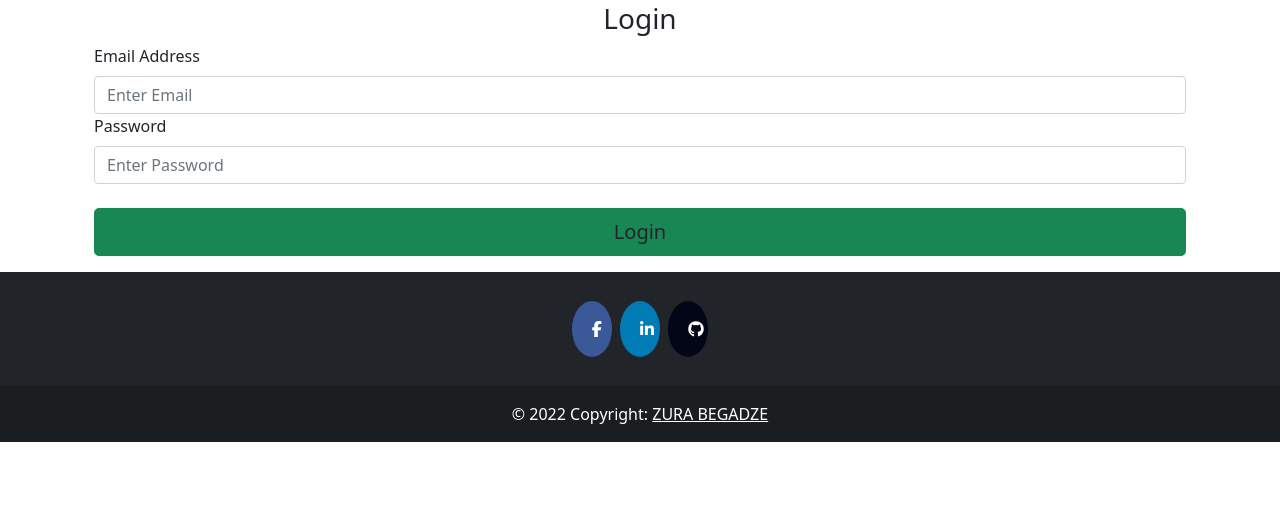
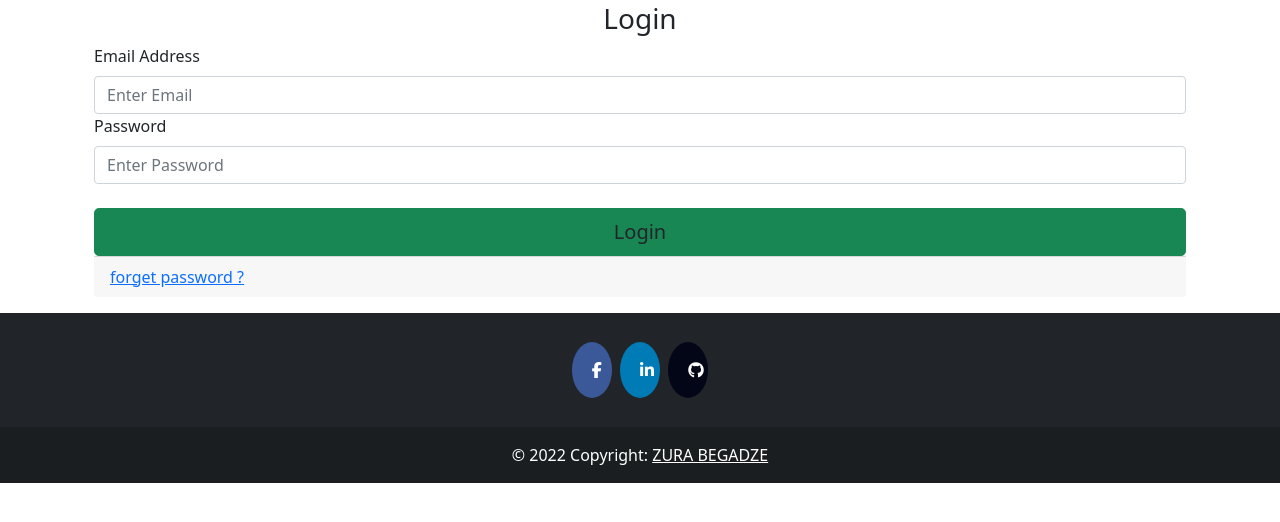
Before and after one commit to papitokarlo/GeorgiaFlow, a Flask app: page /login in a window 1280 px wide. Shown: the part 124-646 px from the top of the page. Run offline with Flask 2, Linux system fonts and the light colour scheme; some libraries are stand-ins or nearby versions.

Commit message:
forget password

```diff
--- a/auth/forms.py
+++ b/auth/forms.py
@@ -47,3 +47,10 @@ class UpdatePasswordForm(FlaskForm):
     new_password = PasswordField('New Password', [Length(min=6, max=35), EqualTo('confirm_password', message='Passwords must match')])
     confirm_password = PasswordField('Repeat Password', [Length(min=6, max=35),])
     update = SubmitField("UPDATE")
+
+
+class ForgetForm(FlaskForm):
+    email = StringField('Registred email', [Length(min=6, max=35), Email(message='Requeired type is : example@example.exe'), DataRequired(message='input your email')])
+    new_password = PasswordField('New Password', [Length(min=6, max=35), EqualTo('confirm_password', message='Passwords must match')])
+    confirm_password = PasswordField('Repeat Password', [Length(min=6, max=35),])
+    update = SubmitField("UPDATE")
--- a/auth/views.py
+++ b/auth/views.py
@@ -3,7 +3,7 @@ from flask_login import  login_required, logout_user, login_user, current_user
 from werkzeug.security import generate_password_hash
 
 from . import db
-from .forms import RegistrateForm, LoginForm, UpdateForm, UpdatePasswordForm
+from .forms import RegistrateForm, LoginForm, UpdateForm, UpdatePasswordForm, ForgetForm
 from .models import User
 from question.models import Post, Tag, Like
 from question.forms import questionForm
@@ -44,6 +44,28 @@ def login():
     return render_template('login.html', form=form, tags = tags)
 
 
+@auth.route('/forget-password', methods=['GET', 'POST'])
+def forget_password():
+    forget_form = ForgetForm()
+    if forget_form.validate_on_submit():
+        user =  User.query.filter_by(email=forget_form.email.data).first()
+        if user is not None:
+            if forget_form.confirm_password.data == forget_form.new_password.data:
+                new_password_hash=forget_form.new_password.data
+                user.password_hash = generate_password_hash(new_password_hash)
+                db.session.commit()
+                flash('Password changed succesfuly', category='success')
+                return redirect(url_for('auth.login'))
+
+            else:
+                flash('Confrim password doesnt match', category='error')
+                return redirect(url_for('auth.forget_password'))
+        else:
+            flash('User with this email didnot found', category='error')
+            return redirect(url_for('auth.login'))
+    return render_template('update.html', forget_form=forget_form)
+
+
 @auth.route("/logout")
 @login_required
 def logout():
@@ -55,14 +77,13 @@ def logout():
 def get_user(user_id):
     user = User.query.filter_by(id = user_id).first()
     tags = Tag.query.order_by(Tag.name).all()
-
-    # posts = Post.query.order_by(Post.date_created).all()
     form = questionForm()
 
     total_likes = 0
     if user.posts:
-        for likes in user.posts:
-            total_likes+=1
+        for post in user.posts:
+            for _ in post.likes:
+                total_likes+=1
 
     if form.validate_on_submit():
         user = current_user.id
@@ -80,7 +101,7 @@ def get_user(user_id):
 
         return redirect(url_for('auth.get_user', user_id=user_id))
 
-    return render_template("profile.html", user = user, form=form, total_likes = total_likes, tags = tags)
+    return render_template("profile.html", user = user, form=form, total_likes = total_likes)
 
 
 
--- a/question/views.py
+++ b/question/views.py
@@ -109,7 +109,6 @@ def edit_post(post_id ):
 
 
 @post.route("/tag-post/<tag_name>'sallpost:", methods=['GET', 'POST'])
-@login_required
 def tag_posts(tag_name):
     tag = Tag.query.filter_by(name=tag_name).first()
     posts = Post.query.order_by(Post.date_created).all()
--- a/templates/login.html
+++ b/templates/login.html
@@ -12,6 +12,11 @@
             <div align="center">
                 {{form.login(class="btn btn-success btn-block btn-lg gradient-custom-4 text-body")}}
             </div>
+            <div class="card-footer text-muted">
+                <a href="{{ url_for('auth.forget_password') }}">
+                    forget password ?
+                </a>
+            </div>
         </div>
     </form>
     {% endblock %}
--- a/templates/profile.html
+++ b/templates/profile.html
@@ -56,7 +56,7 @@
 
     <h1 align="center">{% block header %}Posts{% endblock %}</h1>
     <div id="posts">
-    {% for post in user.posts %}
+    {% for post in user.posts|reverse %}
     <div class="card border-dark">
         <div class="card-header d-flex justify-content-between align-items-center">
             <a class="nav-item nav-link active" href="{{ url_for('auth.get_user', user_id=post.user.id) }}">{{post.user.fullname}}</a>
```
Also changed, not shown: templates/update.html (+28 -0 lines), api/ufp.db, templates/index.html (line endings or trailing spaces).
